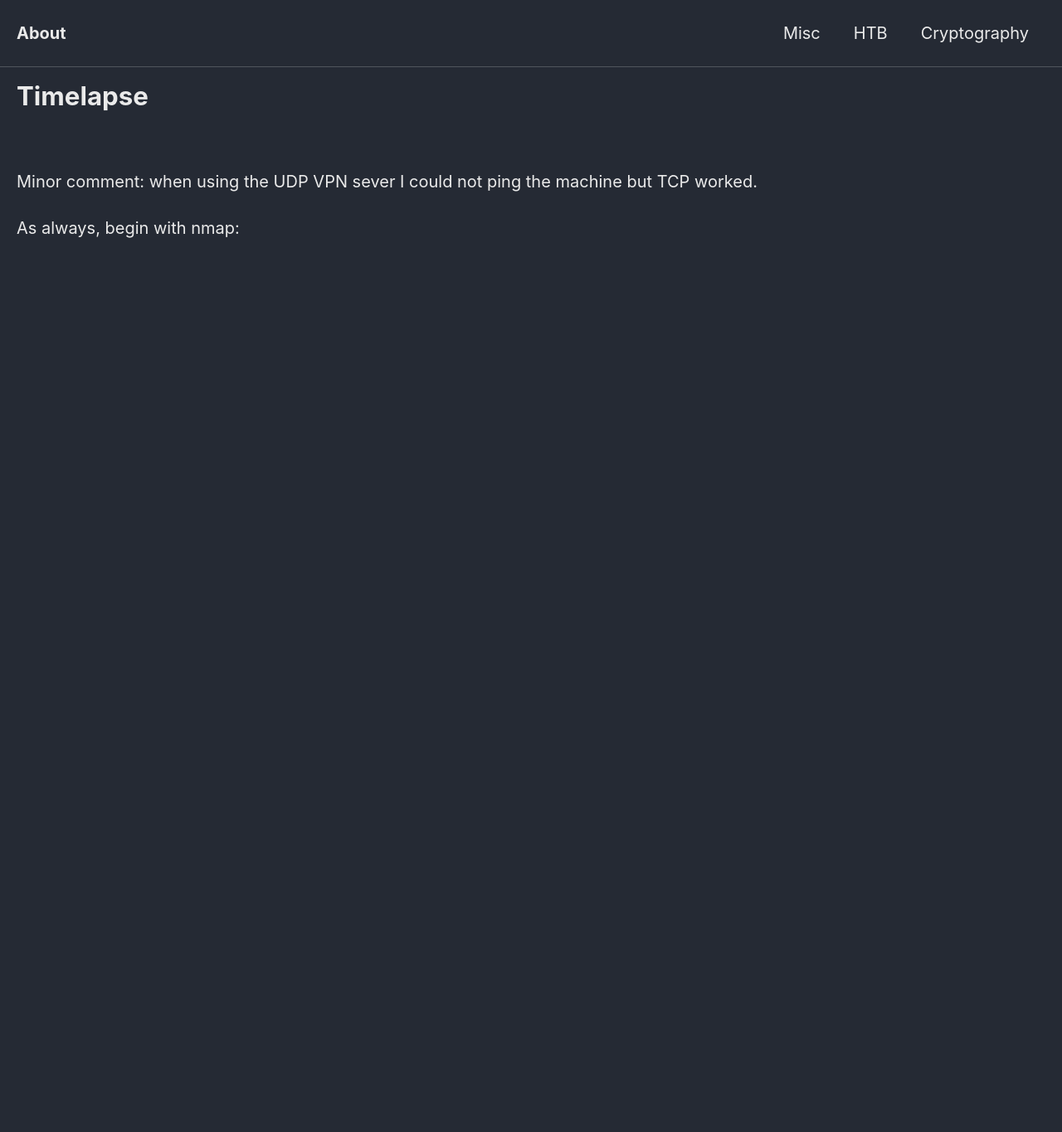
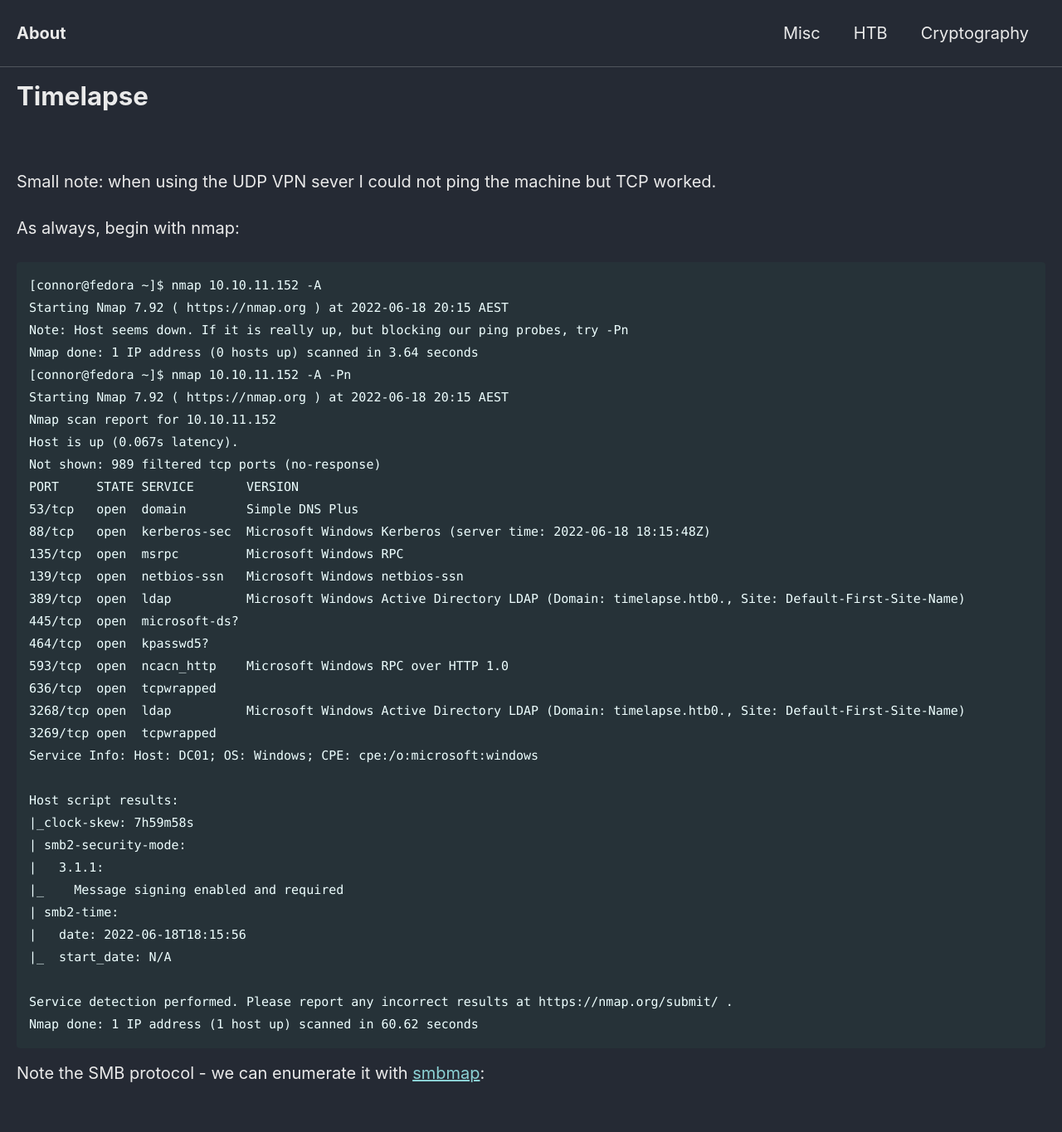
Before and after one commit to Connor-McCartney/Connor-McCartney.github.io, a Jekyll site: the page built from _pages/htb/timelapse.md, in a window 1280 px wide. Shown: the whole page at 83% size. Built offline with Jekyll 4.4.1, drawn with Linux system fonts in a browser that asks for light colours; cached includes are drawn as plain includes; before the commit the page ends 900 px from its top, so only the background shows below that.

Commit message:
Update timelapse.md

````diff
--- a/_pages/htb/timelapse.md
+++ b/_pages/htb/timelapse.md
@@ -5,6 +5,45 @@ title: Timelapse
 
 <br>
 
-Minor comment: when using the UDP VPN sever I could not ping the machine but TCP worked.
+Small note: when using the UDP VPN sever I could not ping the machine but TCP worked.
 
 As always, begin with nmap:
+
+```
+[connor@fedora ~]$ nmap 10.10.11.152 -A
+Starting Nmap 7.92 ( https://nmap.org ) at 2022-06-18 20:15 AEST
+Note: Host seems down. If it is really up, but blocking our ping probes, try -Pn
+Nmap done: 1 IP address (0 hosts up) scanned in 3.64 seconds
+[connor@fedora ~]$ nmap 10.10.11.152 -A -Pn
+Starting Nmap 7.92 ( https://nmap.org ) at 2022-06-18 20:15 AEST
+Nmap scan report for 10.10.11.152
+Host is up (0.067s latency).
+Not shown: 989 filtered tcp ports (no-response)
+PORT     STATE SERVICE       VERSION
+53/tcp   open  domain        Simple DNS Plus
+88/tcp   open  kerberos-sec  Microsoft Windows Kerberos (server time: 2022-06-18 18:15:48Z)
+135/tcp  open  msrpc         Microsoft Windows RPC
+139/tcp  open  netbios-ssn   Microsoft Windows netbios-ssn
+389/tcp  open  ldap          Microsoft Windows Active Directory LDAP (Domain: timelapse.htb0., Site: Default-First-Site-Name)
+445/tcp  open  microsoft-ds?
+464/tcp  open  kpasswd5?
+593/tcp  open  ncacn_http    Microsoft Windows RPC over HTTP 1.0
+636/tcp  open  tcpwrapped
+3268/tcp open  ldap          Microsoft Windows Active Directory LDAP (Domain: timelapse.htb0., Site: Default-First-Site-Name)
+3269/tcp open  tcpwrapped
+Service Info: Host: DC01; OS: Windows; CPE: cpe:/o:microsoft:windows
+
+Host script results:
+|_clock-skew: 7h59m58s
+| smb2-security-mode:
+|   3.1.1:
+|_    Message signing enabled and required
+| smb2-time:
+|   date: 2022-06-18T18:15:56
+|_  start_date: N/A
+
+Service detection performed. Please report any incorrect results at https://nmap.org/submit/ .
+Nmap done: 1 IP address (1 host up) scanned in 60.62 seconds
+```
+
+Note the SMB protocol - we can enumerate it with [smbmap](https://github.com/ShawnDEvans/smbmap):
````
